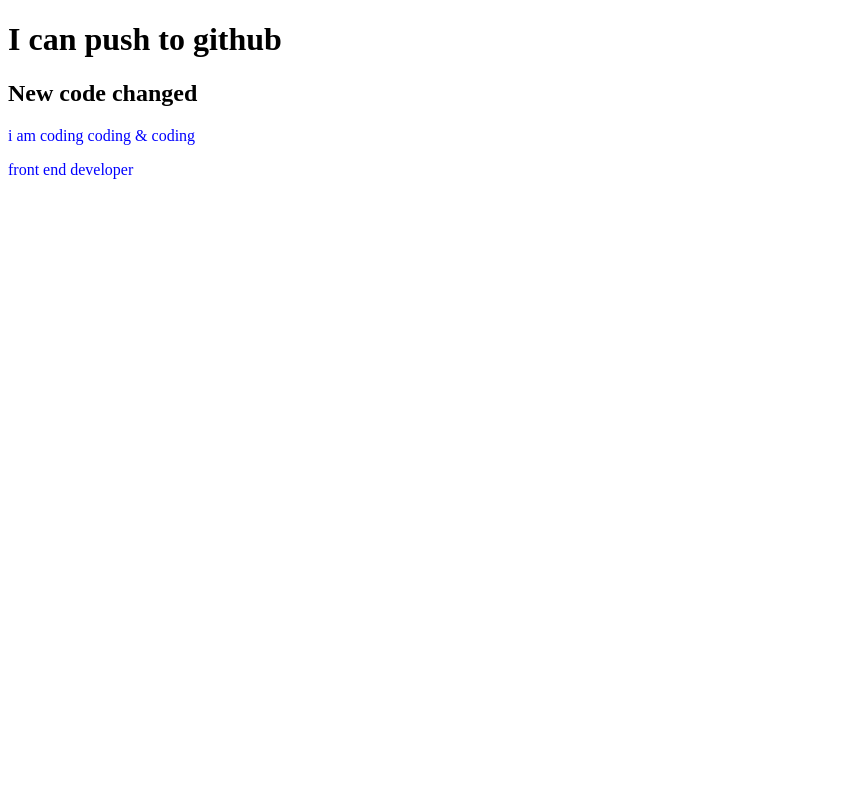
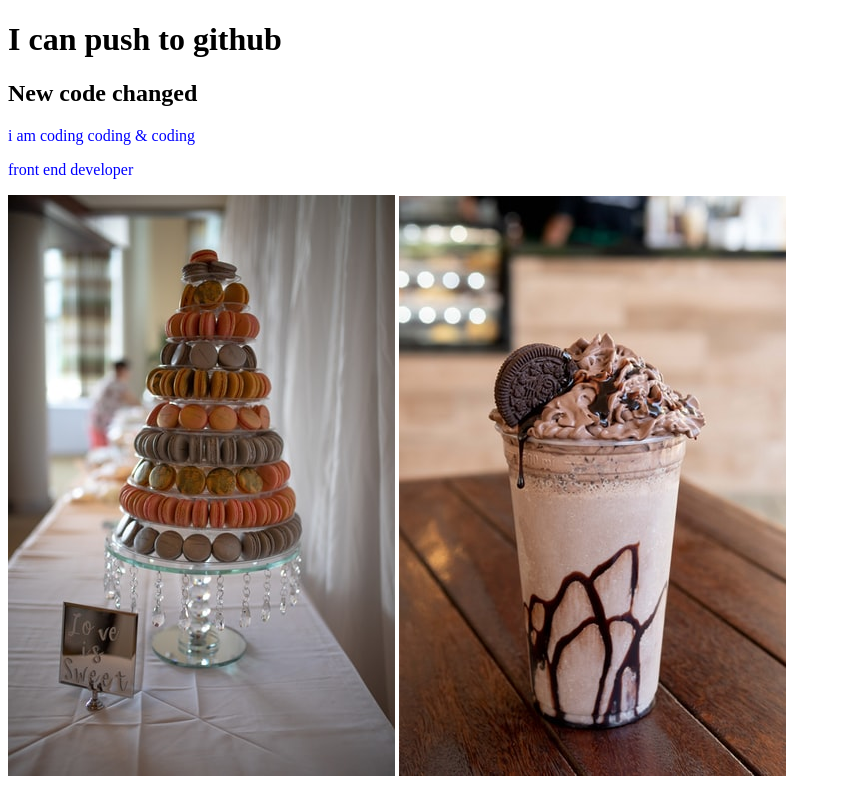
Before and after one commit to Misrat121/my-repo, a plain HTML site: page index.html in a window 1280 px wide. Shown: the whole page, without its empty margins (0-841 px from the left). Drawn offline with Linux system fonts and the light colour scheme.

Commit message:
image added

```diff
--- a/index.html
+++ b/index.html
@@ -12,5 +12,7 @@
     <h2>New code changed</h2>
     <p>i am coding coding & coding</p>
     <p>front end developer</p>
+    <img src="cake.jpg">
+    <img src="food.jpg" alt="" srcset="">
 </body>
 </html>
```
Also changed, not shown: cake.jpg (added), food.jpg (added).
